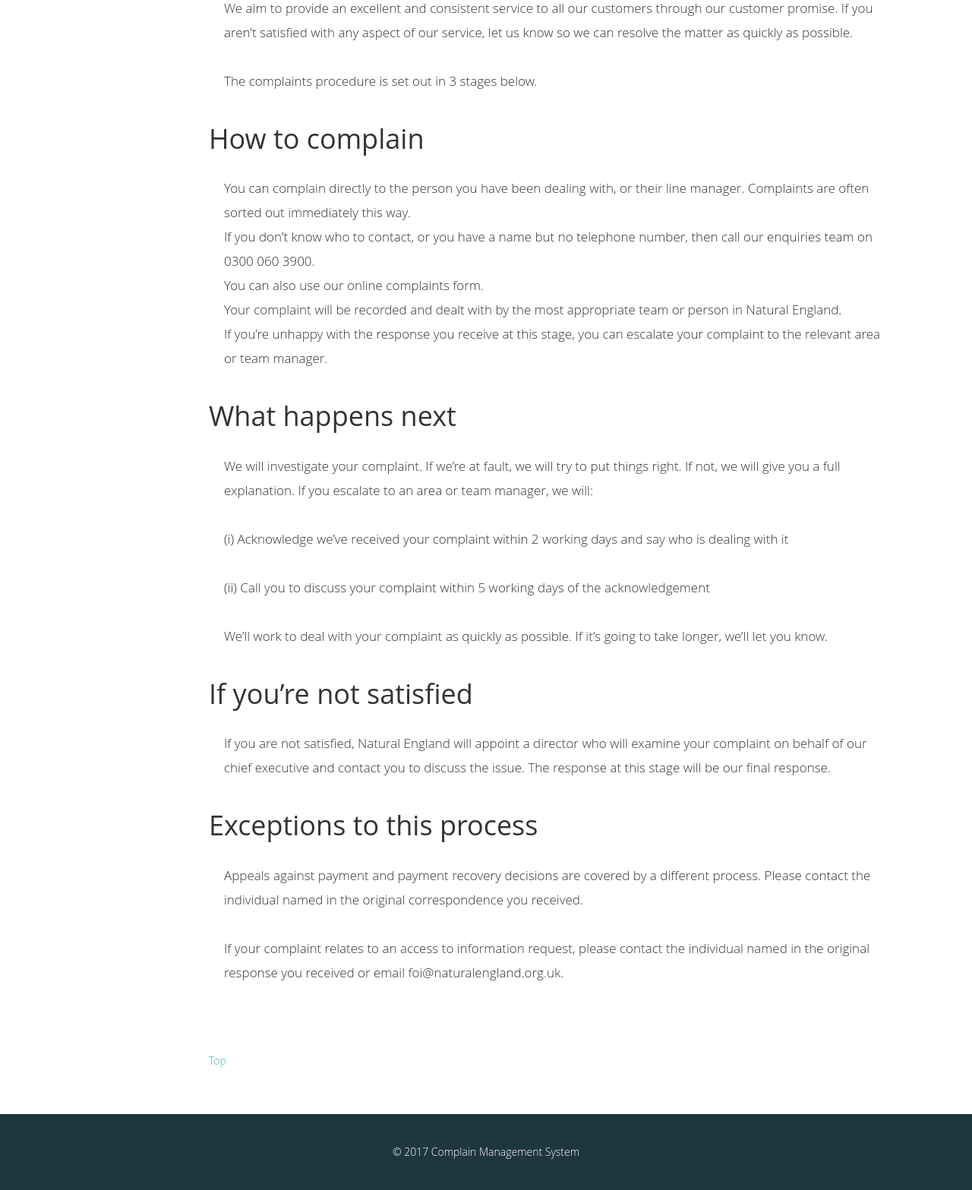
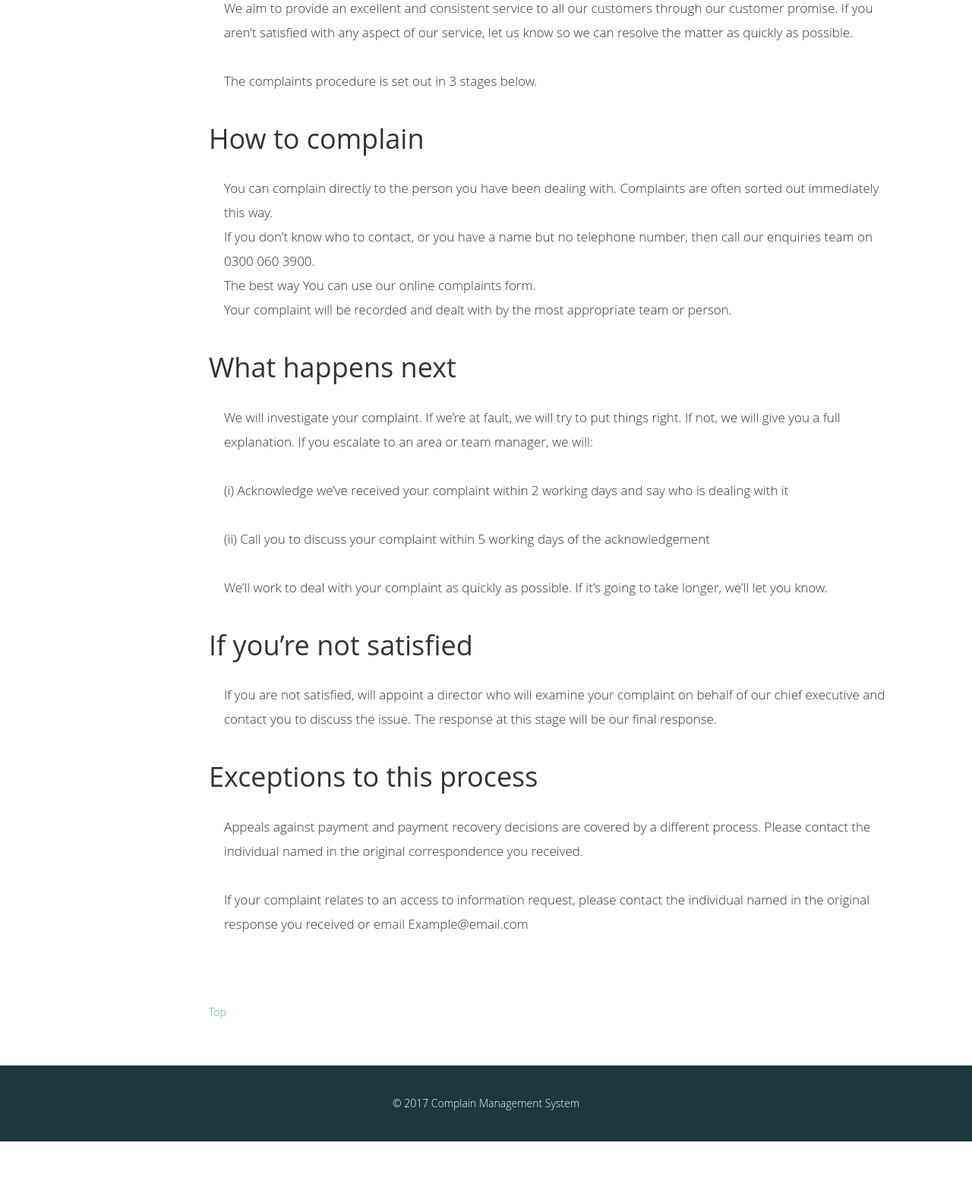
Before and after one commit to Manash97/CMS-Improved-, a PHP site: page /blog/documentation.php in a window 1280 px wide. Shown: the part 957-2524 px from the top of the page at 76% size. After the commit the page ends 2460 px from the top, so only its background shows below. Run offline with PHP 8.4, Linux system fonts and the light colour scheme.

Commit message:
Update documentation.php

```diff
--- a/blog/documentation.php
+++ b/blog/documentation.php
@@ -56,11 +56,12 @@
             <p>We aim to provide an excellent and consistent service to all our customers through our customer promise. If you aren’t satisfied with any aspect of our service, let us know so we can resolve the matter as quickly as possible.<br><br>The complaints procedure is set out in 3 stages below.</p>
 
             <h1 id="complain">How to complain</h1>
-            <p>You can complain directly to the person you have been dealing with, or their line manager. Complaints are often sorted out immediately this way.<br>
+            <p>You can complain directly to the person you have been dealing with. Complaints are often sorted out
+              immediately this way.<br>
               If you don’t know who to contact, or you have a name but no telephone number, then call our enquiries team on 0300 060 3900.<br>
-              You can also use our online complaints form.<br>
-              Your complaint will be recorded and dealt with by the most appropriate team or person in Natural England.<br>
-              If you’re unhappy with the response you receive at this stage, you can escalate your complaint to the relevant area or team manager.</p>
+
+              The best way You can use our online complaints form.<br>
+              Your complaint will be recorded and dealt with by the most appropriate team or person.<br></p>
 
             <h1 id="next">What happens next</h1>
 
@@ -73,13 +74,13 @@
               We’ll work to deal with your complaint as quickly as possible. If it’s going to take longer, we’ll let you know.</p>
 
               <h1 id="satisfied">If you’re not satisfied</h1>
-              <p>If you are not satisfied, Natural England will appoint a director who will examine your complaint on behalf of our chief executive and contact you to discuss the issue. The response at this stage will be our final response.
+              <p>If you are not satisfied, will appoint a director who will examine your complaint on behalf of our chief executive and contact you to discuss the issue. The response at this stage will be our final response.
               </p>
 
               <h1>Exceptions to this process</h1>
               <p>Appeals against payment and payment recovery decisions are covered by a different process. Please contact the individual named in the original correspondence you received.
                 <br><br>
-              If your complaint relates to an access to information request, please contact the individual named in the original response you received or email foi@naturalengland.org.uk.</p>
+              If your complaint relates to an access to information request, please contact the individual named in the original response you received or email Example@email.com</p>
               <br><br><br>
               <a href="#top">Top</a>
               <br><br><br><br>
```
